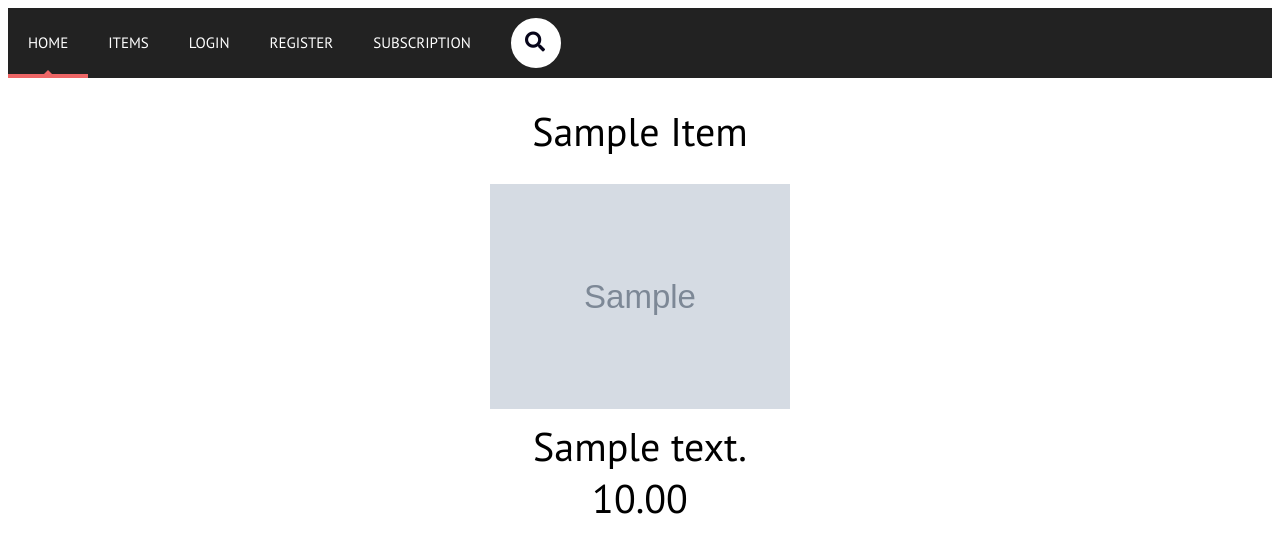
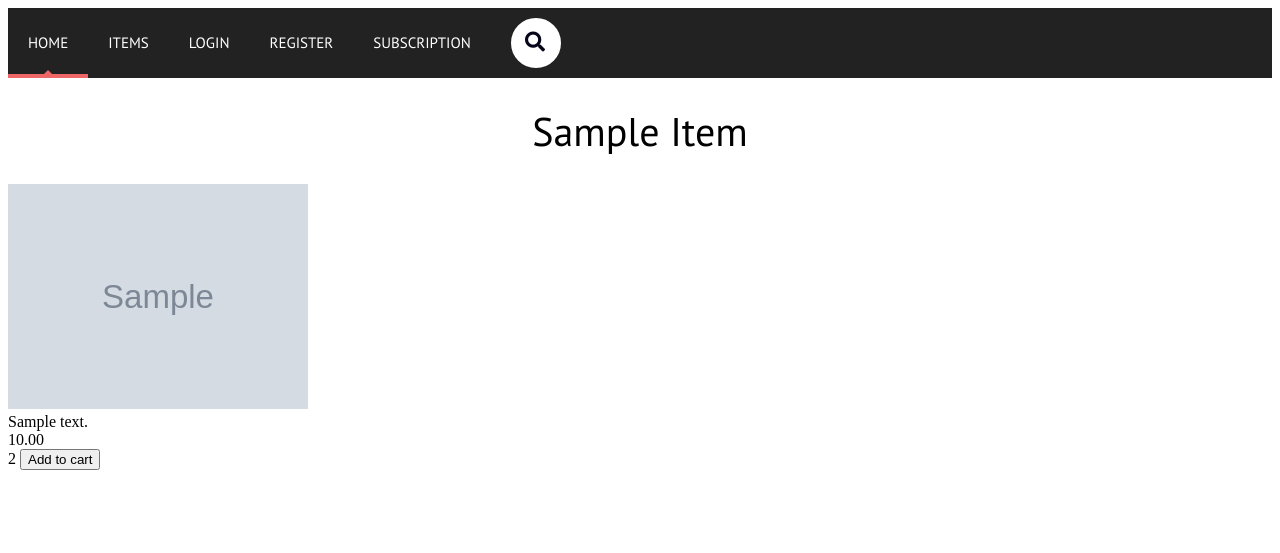
Before and after one commit to SqpuHkS/eCommerce_project, a Django app: a page that uses items/templates/items/detail.html in a window 1280 px wide. Shown: the top 553 px of the page. Run offline with Django 3.2, Linux system fonts and the light colour scheme; tables that the repository leaves empty hold one stand-in row (values such as "Sample post"); grey boxes marked "Sample" are stand-in pictures; some libraries are stand-ins or nearby versions.

Commit message:
added methods to remove or add to cart

```diff
--- a/carts/models.py
+++ b/carts/models.py
@@ -1,7 +1,7 @@
 from django.db import models
 from django.conf import settings
 from items.models import Item
-from django.db.models.signals import pre_save, post_save, m2m_changed
+from django.db.models.signals import pre_save, m2m_changed
 
 # Create your models here.
 User = settings.AUTH_USER_MODEL
@@ -60,6 +60,9 @@ def m2m_changed_cart_receiver(sender, instance, action, *args, **kwargs):
 m2m_changed.connect(m2m_changed_cart_receiver, sender=Cart.items.through)
 
 def cart_pre_save_receiver(sender, instance, *args, **kwargs):
-    instance.total = instance.subtotal
+    if instance.total > 0:
+        instance.total = instance.subtotal + 10
+    else:
+        instance.total = 0.00
 
 pre_save.connect(cart_pre_save_receiver, sender=Cart)
--- a/carts/views.py
+++ b/carts/views.py
@@ -19,5 +19,8 @@ def cart_update(request):
     item_id = 3
     item_obj = Item.objects.get(id = item_id)
     cart_obj, new_obj = Cart.objects.new_or_get(request)
-    cart_obj.items.add(item_obj)
+    if item_obj in cart_obj.items.all():
+        cart_obj.items.remove(item_obj)
+    else:
+        cart_obj.items.add(item_obj)
     return redirect('cart:home')
--- a/items/templates/items/detail.html
+++ b/items/templates/items/detail.html
@@ -10,8 +10,19 @@
 {% endblock %}
 
 {% block content %}
-    <h1 style="text-transform: capitalize">{{ object.title }} <h1/>
-    <img src="{{ object.image.url }}" class="item-img"> <br/>
+    <h1 style="text-transform: capitalize">{{ object.title }} </h1>
+        {% if object.image %}
+            <img src="{{ object.image.url }}" class="item-img"> <br/>
+        {% endif %}
     {{ object.description }} <br/>
     {{ object.price }} <br/>
+
+    <div>
+        {{ cart }}
+        {% if object in cart.items.all %}
+            In cart <button>Remove</button>
+        {% else %}
+            <button>Add to cart</button>
+        {% endif %}
+    </div>
 {% endblock %}
--- a/tag/models.py
+++ b/tag/models.py
@@ -1,5 +1,5 @@
 from django.db import models
-from django.db.models.signals import pre_save, post_save
+from django.db.models.signals import pre_save
 from items.utils import unique_slug_generator
 from items.models import Item
 
```
